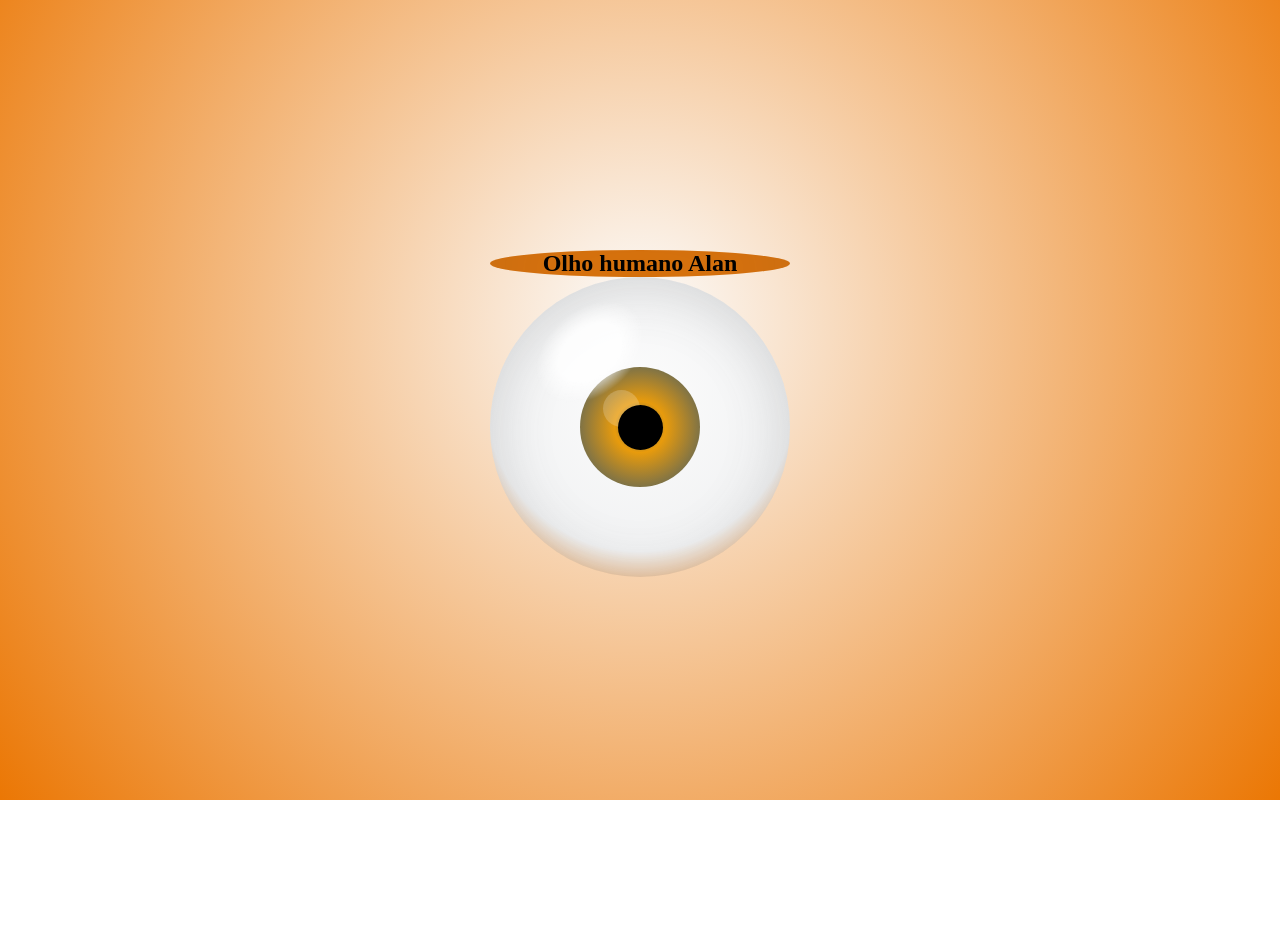
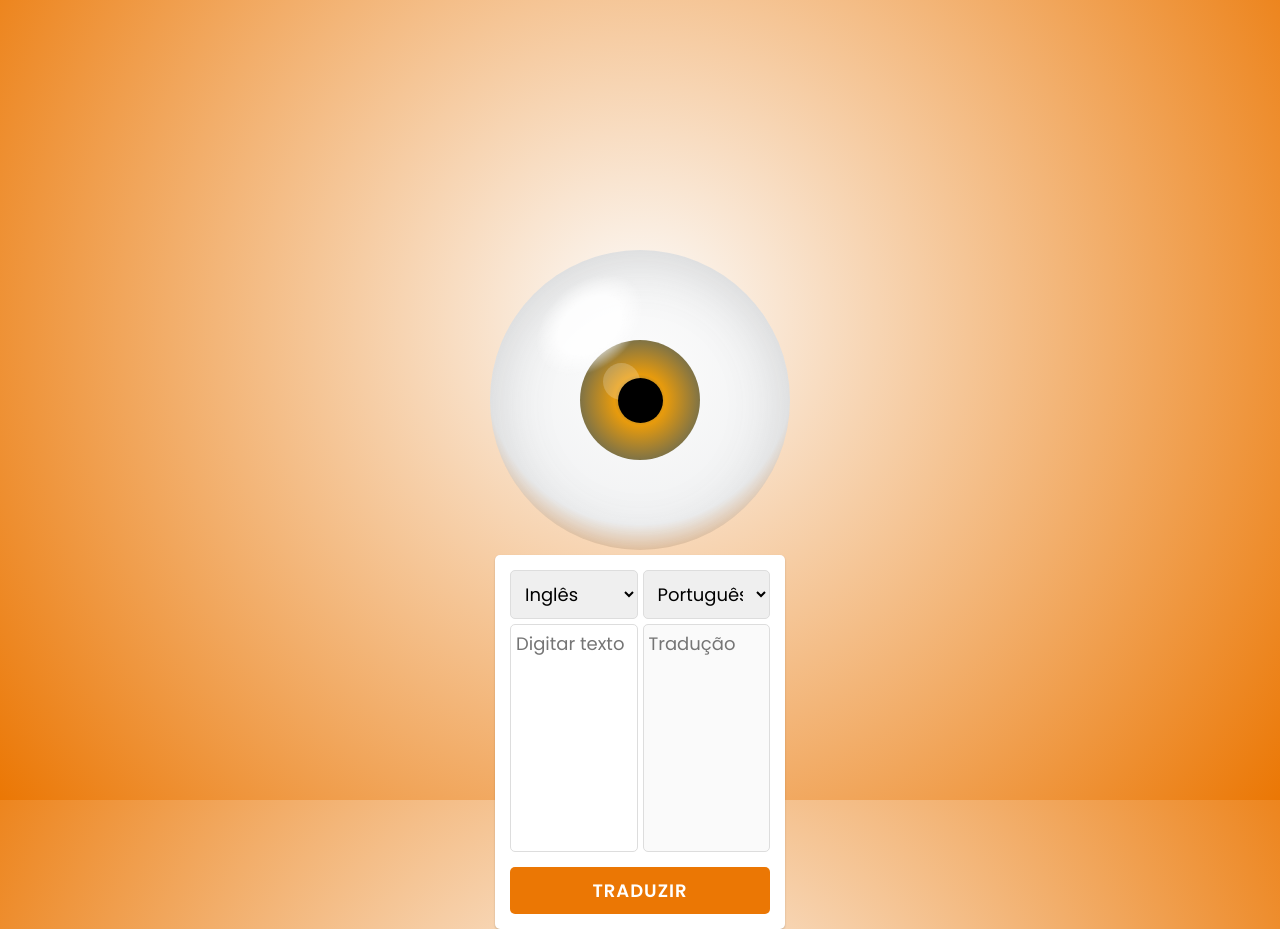
Before and after one commit to AlanPrates/Tradutor-IFBA, a plain HTML site: page index.html in a window 1280 px wide. Before the commit the page ends 800 px from the top, so only its background shows below. Drawn offline with Linux system fonts and the light colour scheme.

Commit message:
modificações no visual

```diff
--- a/index.html
+++ b/index.html
@@ -1,17 +1,34 @@
 <!DOCTYPE html>
 <html lang="pt-BR">
 <head>
-    <meta charset="UTF-8" />
-    <meta name="viewport" content="width=device-width, initial-scale=1.0" />
-    <title>3D OLHO ANIMATION</title>
+  <meta charset="UTF-8">
+  <meta http-equiv="X-UA-Compatible" content="IE=edge">
+  <meta name="viewport" content="width=device-width, initial-scale=1.0">
+  <link rel="shortcut icon" href="img/lab.png" type="image/x-icon" />
   <link rel="stylesheet" href="style.css">
+  <title>Tradutor IFBA</title>
 </head>
 <body>
-    <div class="container">
-    <h2>Olho humano Alan</h2>
+  <div class="containereye">
       <div class="eye">
       <div class="eye_ball"></div>
       </div>
+  <div class="container">
+    <div class="content">
+      <div class="divSelects">
+        <select class="selectFrom"></select>
+        <select class="selectTo"></select>
       </div>
+      <div class="divTextareas">
+        <textarea id="textareaFrom" rows="8" placeholder="Digitar texto"></textarea>
+        <textarea id="textareaTo" rows="8" placeholder="Tradução" disabled></textarea>
+      </div>
+      <button id="btnTranslate">TRADUZIR</button>
+
+    </div>
+  </div>
+
+  <script src="script.js"></script>
 </body>
+
 </html>
--- a/style.css
+++ b/style.css
@@ -1,6 +1,10 @@
+@import url('https://fonts.googleapis.com/css2?family=Poppins:wght@400;500;600&family=Roboto:wght@100;300;400;500;700;900&family=Source+Sans+Pro:wght@200;300;400;600;700;900&display=swap');
+
 * {
   margin: 0;
   padding: 0;
+  box-sizing: border-box;
+  font-family: 'Poppins';
 }
 body {
   height: 100vh;
@@ -10,21 +14,7 @@ body {
   justify-content: center;
   background: radial-gradient(circle at 50% 40%, #fcfcfc, #eb7704);
 }
-h2 {
-  display: flex;
-  align-items: center;
-  justify-content: center;
-  color: #000;
-  background: radial-gradient(
-    circle at 50% 40%,
-    #eb7704,
-    #eb7704 66%,
-    #eb7704 100%
-  );
-  border-radius: 90%;
-  box-shadow: rgba(77, 77, 77, 0.2) 0 5px 60px 0 inset;
-}
-.container {
+.containereye {
   height: 300px;
   width: 300px;
   display: inline-block;
@@ -117,3 +107,82 @@ h2 {
       scale(0.95);
   }
 }
+
+.container {
+  display: flex;
+  align-items: center;
+  justify-content: center;
+  flex-direction: column;
+  gap: 10px;
+  margin: 5px;
+}
+
+h4 {
+
+  color: w;
+  letter-spacing: 1px;
+}
+
+.content {
+  padding: 15px;
+  box-shadow: 0 1px 2px #0003;
+  background-color: white;
+  border-radius: 5px;
+  display: flex;
+  flex-direction: column;
+  gap: 5px;
+}
+
+.divSelects {
+  display: flex;
+  gap: 5px;
+}
+
+select {
+  width: 50%;
+  padding: 10px;
+  cursor: pointer;
+  outline: none;
+  font-size: 18px;
+  border-color: #ddd;
+  border-radius: 5px;
+}
+
+.divTextareas {
+  display: flex;
+  gap: 5px;
+  border-radius: 5px;
+}
+
+textarea {
+  border-color: #ddd;
+  outline: none;
+  padding: 5px;
+  font-size: 18px;
+  width: 50%;
+  border-radius: 5px;
+  resize: none;
+}
+
+button{
+  padding: 10px;
+  font-size: 18px;
+  border: none;
+  background-color: #eb7704;
+  color: white;
+  border-radius: 5px;
+  font-weight: 600;
+  cursor: pointer;
+  margin-top: 10px;
+  letter-spacing: 1px;
+}
+
+button:hover {
+  opacity: 0.9;
+}
+
+.perfil {
+  height: 200px;
+  text-align: center;
+  margin-top: 10px;
+}
```
Lines whose indentation alone changed are shown as unchanged.
